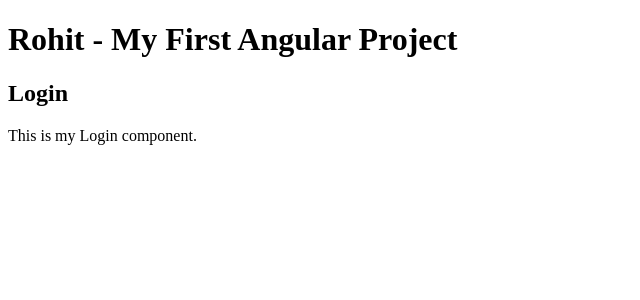
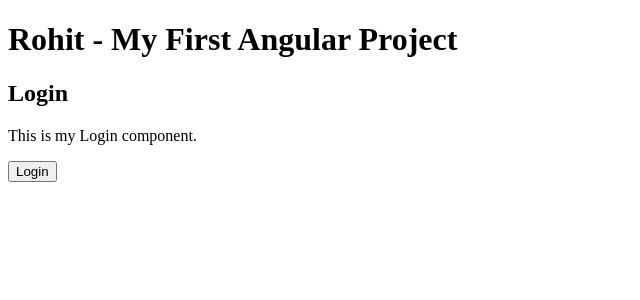
Before and after one commit to ROHITMALLAPUR/SmartKnowledgeHub-UI, an Angular app: page / in a window 1280 px wide. Shown: the top 300 px of the page, without its empty margins (0-640 px from the left). Built offline with nearby package versions, Linux system fonts and the light colour scheme.

Commit message:
Implement auth service to call http login method from backend

```diff
--- /dev/null
+++ b/src/app/Models/login-request.ts
@@ -0,0 +1,4 @@
+export interface LoginRequest {
+  email: string;
+  password: string;
+}
--- /dev/null
+++ b/src/app/Models/login-response.ts
@@ -0,0 +1,4 @@
+
+export interface LoginResponse {
+  token: string;
+}
--- a/src/app/app.config.ts
+++ b/src/app/app.config.ts
@@ -1,10 +1,12 @@
 import { ApplicationConfig, provideBrowserGlobalErrorListeners } from '@angular/core';
 import { provideRouter } from '@angular/router';
 import { routes } from './app.routes';
+import { provideHttpClient } from '@angular/common/http';
 
 export const appConfig: ApplicationConfig = {
   providers: [
     provideBrowserGlobalErrorListeners(),
-    provideRouter(routes)
+    provideRouter(routes),
+    provideHttpClient()
   ]
 };
--- a/src/app/auth.ts
+++ b/src/app/auth.ts
@@ -1,8 +1,23 @@
 import { Injectable } from '@angular/core';
+import { HttpClient } from '@angular/common/http';
+import { LoginRequest, } from './Models/login-request';
+import {LoginResponse } from './Models/login-response';
+import { Observable } from 'rxjs';
 
 @Injectable({
   providedIn: 'root'
 })
 export class AuthService {
 
+  private apiUrl = 'https://localhost:7230/api/Auth'; // Replace with your backend API URL
+  constructor(private http: HttpClient) { }
+
+ login(loginData:LoginRequest): Observable<LoginResponse> {
+    return this.http.post<LoginResponse>(
+      `${this.apiUrl}/login`,
+      loginData
+    );
+  }
+
+
 }
--- a/src/app/login/login.html
+++ b/src/app/login/login.html
@@ -3,3 +3,5 @@
 <h2>Login</h2>
 
 <p>This is my Login component.</p>
+
+<button (click)="login()">Login</button>
--- a/src/app/login/login.ts
+++ b/src/app/login/login.ts
@@ -1,4 +1,6 @@
 import { Component } from '@angular/core';
+import { AuthService } from '../auth';
+import { LoginRequest } from '../Models/login-request';
 
 @Component({
   imports: [],
@@ -6,4 +8,26 @@
   styleUrl: './login.css',
   templateUrl: './login.html',
 })
-export class Login {}
+export class Login {
+
+  email: string = 'ram@test.com';
+  password: string = 'Test@123';
+  constructor(private authService: AuthService) {
+
+  }
+
+  login() {
+    const loginData: LoginRequest = {
+      email: this.email,
+      password: this.password
+    };
+    this.authService.login(loginData).subscribe({
+      next: (response) => {
+        console.log('Login successful', response);
+      },
+      error: (error) => {
+        console.error('Login failed', error);
+      }
+    });
+  }
+}
```
